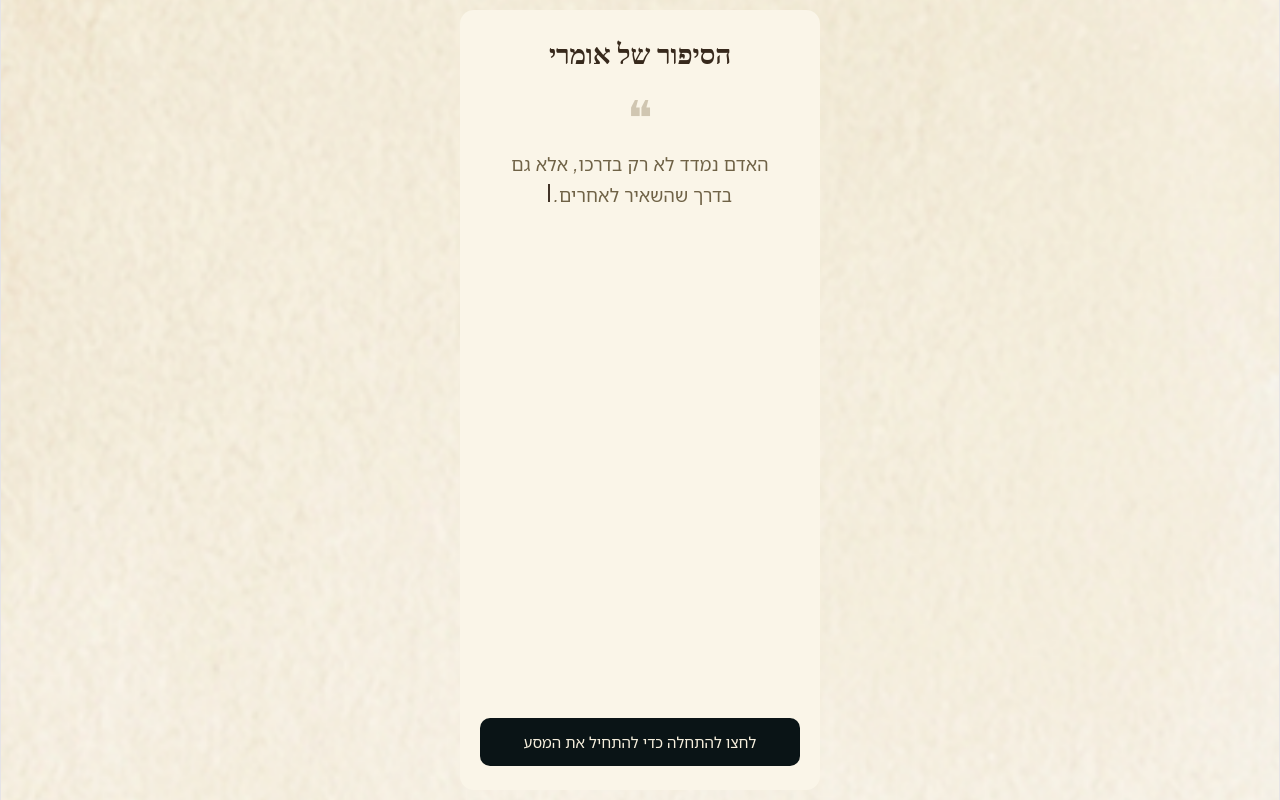
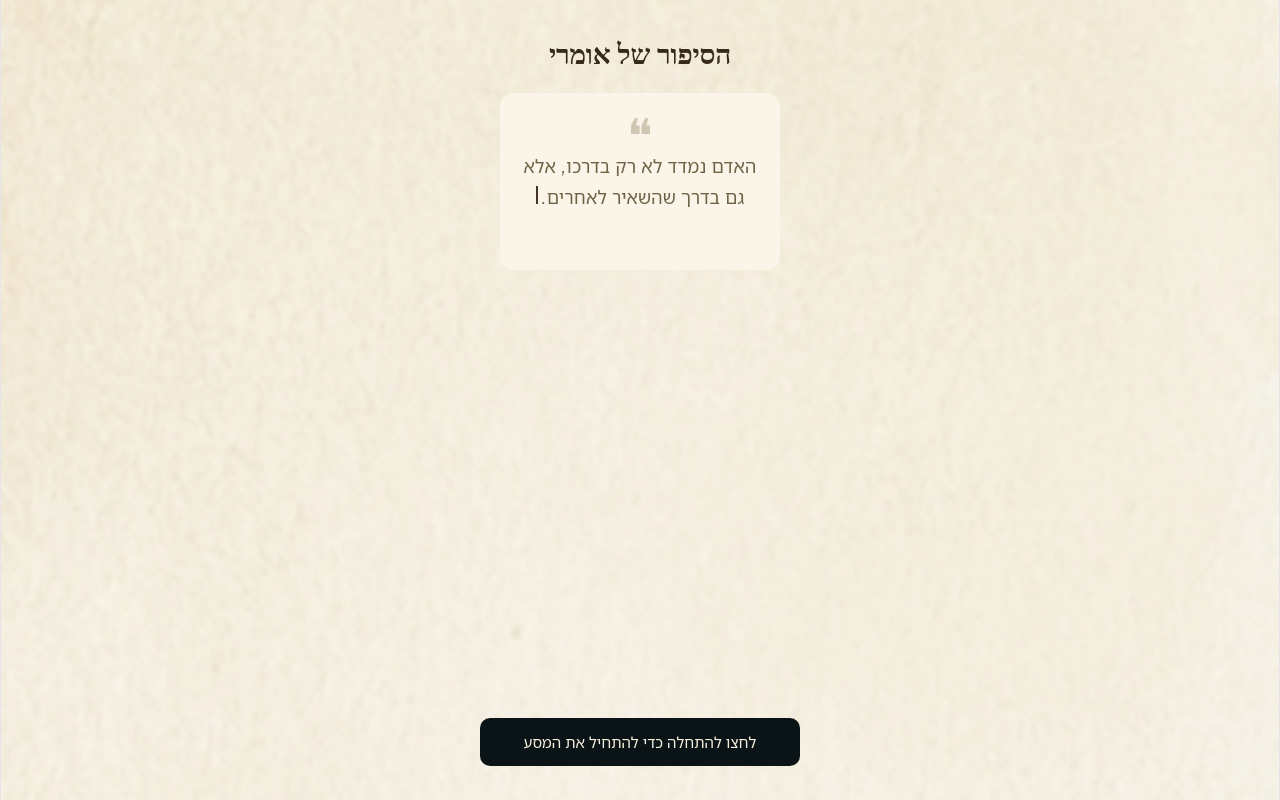
Before and after one commit to BHD1official/omri, a React (Vite) app: page / in a window 1280 px wide. Built offline with nearby package versions, Linux system fonts and the light colour scheme; a web font is replaced by a local one.

Commit message:
change css

```diff
--- a/src/App.css
+++ b/src/App.css
@@ -132,7 +132,12 @@ html, body, #root {
   font-size:48px;
   color:#83704c;
   opacity:.35;
-  line-height:1;
+  line-height:0;
+  top: -2vh;
+    position: relative;
+      align-self: center;
+      display: block;
+
 }
 
 .intro-quote-text{
@@ -143,10 +148,15 @@ html, body, #root {
   color:#6f6246;
   font-style:italic;
   max-width:280px;
-   background:var(--color-card-bg);
+  background:var(--color-card-bg);
+  border: 1.5px solid var(--color-card-border);
+  border-radius: 14px;
+  padding: 58px 20px;
+  flex-direction: column;
+  flex: 1;
+  gap: 12px;
 
 }
-
 
 
 
@@ -185,7 +195,7 @@ html, body, #root {
    ============================================ */
 
 .inner-card {
-  background: var(--color-card-bg);
+  /* background: var(--color-card-bg); */
   border: 1.5px solid var(--color-card-border);
   border-radius: 14px;
   padding: 24px 20px;
@@ -334,6 +344,11 @@ p {
   transform: translateY(-2px);
   box-shadow: 0 4px 12px rgba(0, 0, 0, 0.15);
 }
+/* .btn-primary:hover {
+  background: #986854;
+  transform: translateY(-2px);
+  box-shadow: 0 4px 12px #986854;
+} */
 
 .btn-primary:active {
   transform: translateY(0);
--- a/src/App.jsx
+++ b/src/App.jsx
@@ -178,9 +178,10 @@ function IntroScreen({ onStart }) {
 
 
   <div className="intro-quote">
-    <span className="intro-quote-icon">❝</span>
 
     <p className="intro-quote-text">
+          <span className="intro-quote-icon">❝</span>
+
       האדם נמדד לא רק בדרכו, אלא גם בדרך שהשאיר לאחרים.
       <Cursor />
     </p>
```
